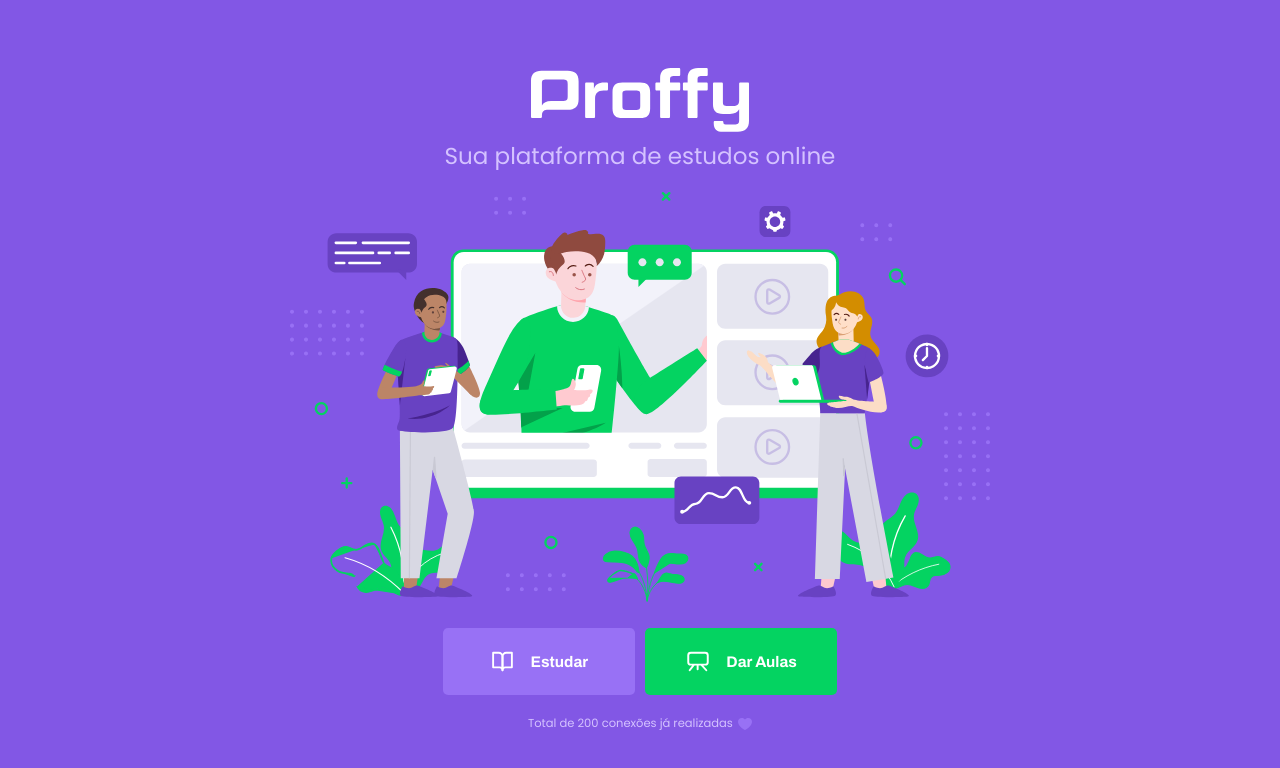
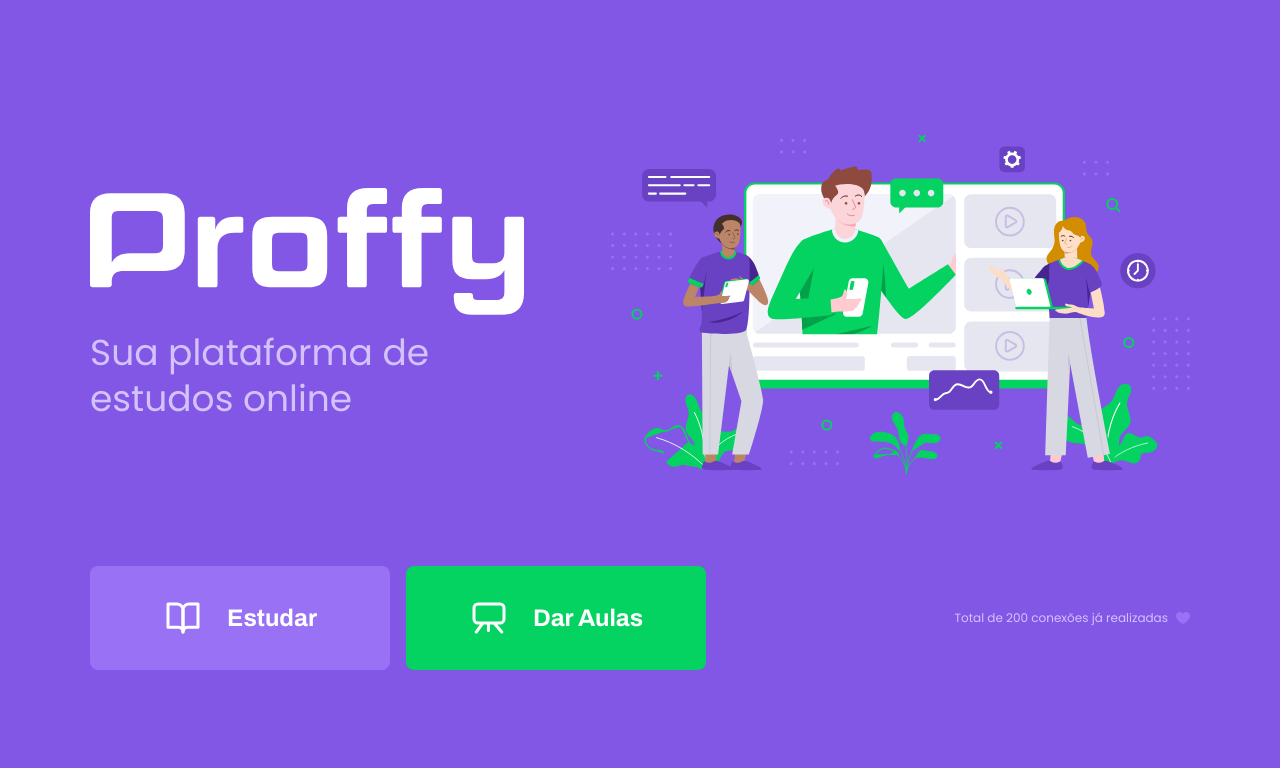
Before and after one commit to rafaelmindicelo/nlw, a plain HTML site: page index.html in a window 1280 px wide. Drawn offline with Linux system fonts and the light colour scheme.

Commit message:
Otimização para telas maiores em index.html

```diff
--- a/styles/main.css
+++ b/styles/main.css
@@ -55,3 +55,9 @@
     width: 90vw;
     max-width: 700px;
 }
+
+@media (min-width: 700px) {
+    :root {
+        font-size: 62.5%; /* todo 1rem vai ser relativo a 10px */
+    }
+}
--- a/styles/partials/page-landing.css
+++ b/styles/partials/page-landing.css
@@ -1,7 +1,3 @@
-:root {
-    font-size: 40%;
-}
-
 #page-landing {
     background-color: var(--color-primary);
 }
@@ -89,3 +85,54 @@
 .total-connections img {
     margin-left: 0.8rem;
 }
+
+@media (max-width: 699px) {
+    :root {
+        font-size: 40%;
+    }
+}
+
+@media (min-width: 1100px) {
+    #page-landing #container {
+        max-width: 1100px;
+        display: grid; /* define sistema de grid (colunas/linhas) */
+        grid-template-columns: 2fr 1fr 2fr;
+        grid-template-rows:  350px 1fr;
+        grid-template-areas:
+        "proffy image image"
+        "button button texting";
+        column-gap: 87px;
+        row-gap: 86px;
+
+    }
+
+    .logo-container {
+        grid-area: proffy;
+        text-align: initial;
+        align-self: center; /* o conteúdo do grid está alinhado ao centro */
+        margin: 0;
+    }
+
+    .logo-container img {
+        height: 127px;
+
+    }
+
+    .hero-image {
+        grid-area: image;
+        height: 350px;
+    }
+
+    .buttons-container {
+        grid-area: button;
+        justify-content: flex-start;
+        margin: 0;
+    }
+
+    .total-connections {
+        grid-area: texting;
+        justify-self: end;
+        font-size: 1.2rem;
+    }
+
+}
```
